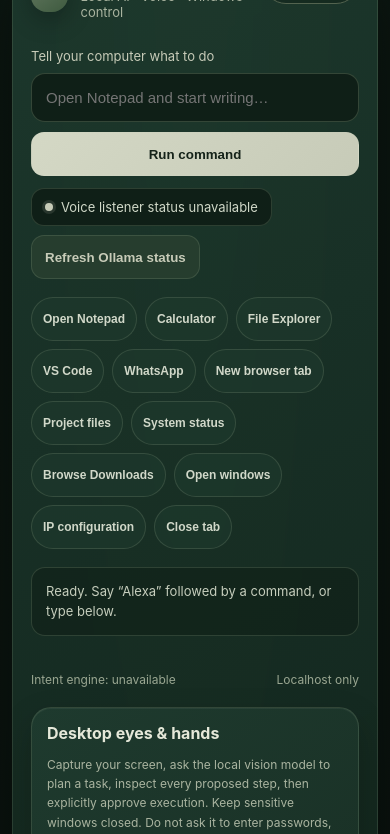
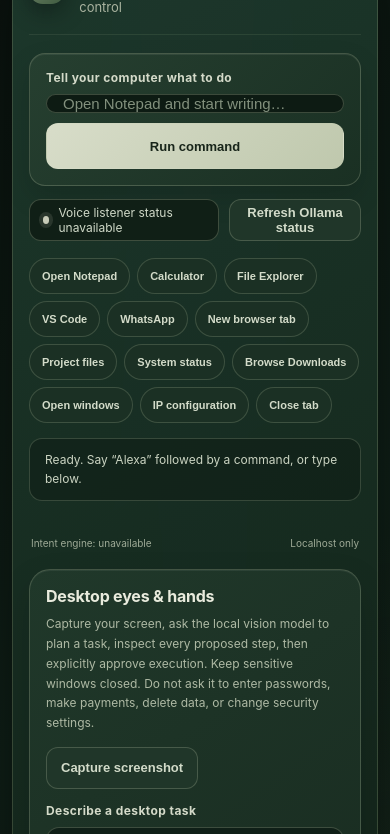
Before and after one commit to muhammadnavas/desktop-agent, a plain HTML site: page desktop_agent/web/index.html in a window 390 px wide. Shown: the part 83-917 px from the top of the page. Drawn offline with Linux system fonts and the light colour scheme; no server answers.

Commit message:
Polish forest-green dashboard layout and responsive UI

```diff
--- a/desktop_agent/web/index.html
+++ b/desktop_agent/web/index.html
@@ -5,52 +5,96 @@
 <title>Desktop Agent</title>
 <style>
 :root{
- color-scheme:dark;font-family:Inter,ui-sans-serif,system-ui,-apple-system,BlinkMacSystemFont,"Segoe UI",sans-serif;
- --bg:#0F1F17;--panel:#1E3A2E;--panel-2:#3D4337;--green:#3E5A3F;--sage:#6B7F67;--mist:#C7CBB8;
- --text:#E5E8D9;--muted:#AAB4A0;--line:#53634F;--soft:#263B2D;--danger:#9B6259;
+ color-scheme:dark;font-family:Inter,"Segoe UI",ui-sans-serif,system-ui,sans-serif;
+ --bg:#0F1F17;--surface:#1E3A2E;--surface-2:#263D30;--surface-3:#3D4337;
+ --green:#3E5A3F;--sage:#6B7F67;--mist:#C7CBB8;--text:#E9EBDD;
+ --muted:#AAB4A0;--line:#6B7F6755;--line-strong:#82927888;
+ --danger:#A96F63;--shadow:0 24px 70px #0007;
 }
 *{box-sizing:border-box}
-body{margin:0;min-height:100vh;background:radial-gradient(ellipse at 50% 0%,#263d2b 0%,var(--bg) 48%,#090f0c 100%);color:var(--text);display:grid;place-items:center;padding:24px}
-main{width:min(820px,100%);border:1px solid #6b7f6748;background:linear-gradient(155deg,#1e3a2eeF,#14281fF2 65%,#101b15F5);border-radius:28px;padding:28px;box-shadow:0 28px 90px #0009,inset 0 1px #ffffff12;backdrop-filter:blur(22px)}
-header{display:flex;align-items:center;justify-content:space-between;gap:12px;margin-bottom:28px}.brand{display:flex;align-items:center;gap:12px}
-.logo{width:46px;height:46px;display:grid;place-items:center;border-radius:16px;background:linear-gradient(145deg,var(--sage),var(--green));color:#f2f1df;font-weight:800;font-size:20px;box-shadow:0 8px 24px #0004,inset 0 1px #ffffff30}
-h1{font-size:22px;margin:0;letter-spacing:-.5px}.muted{color:var(--muted);font-size:13px;margin-top:4px}
-.pill{font-size:12px;border:1px solid var(--line);padding:7px 11px;border-radius:99px;color:var(--mist);background:#0f1f1777}.pill.ok{border-color:var(--sage);color:#d5dfc9}
-label{display:block;font-size:13px;color:var(--mist);margin-bottom:9px}.entry{display:flex;gap:10px}
-input{flex:1;min-width:0;padding:15px 14px;border:1px solid #6b7f6766;border-radius:14px;background:#0f1f17;color:var(--text);font-size:15px;outline:none}
-input:focus{border-color:var(--sage);box-shadow:0 0 0 3px #6b7f672b}
-button{border:1px solid transparent;border-radius:13px;padding:0 18px;color:#152319;background:linear-gradient(135deg,#d4d8c5,var(--mist));font-weight:700;cursor:pointer;transition:transform .16s ease,filter .16s ease,border-color .16s ease}
-button:hover{filter:brightness(1.06);transform:translateY(-1px)}button:disabled{opacity:.55;cursor:wait;transform:none}
-.actions{display:flex;gap:9px;flex-wrap:wrap;margin-top:12px}
-.secondary{background:#263d2e;color:var(--mist);border:1px solid #6b7f6755;padding:10px 13px}.mic{background:#3E5A3F;color:#e4e8d9;padding:10px 14px}
-.mic.recording{background:#75433e;color:#fff}.voice-indicator{display:inline-flex;align-items:center;gap:8px;padding:10px 13px;border:1px solid #6b7f6755;border-radius:13px;background:#0f1f17;color:#d0d8c8;font-size:13px}
-.voice-dot{width:8px;height:8px;border-radius:50%;background:#c7cbb8;box-shadow:0 0 0 3px #c7cbb822}.voice-indicator.active .voice-dot{background:#a9c58f;box-shadow:0 0 0 3px #a9c58f22}
-.examples{display:flex;flex-wrap:wrap;gap:8px;margin:18px 0}
-.chip{padding:8px 11px;border:1px solid #6b7f6755;border-radius:999px;color:#d1d8c9;background:#1e3a2eaa;font-size:12px}
-.chip:hover{background:#3e5a3f;border-color:var(--sage)}
-.status{border:1px solid #6b7f6755;border-radius:14px;padding:14px;color:#c6cebd;background:#0f1f1788;font-size:13px;min-height:48px;line-height:1.5}
-.status.ok{border-color:#819b76;color:#dce7d1}.status.error{border-color:#a56a60;color:#f0c2b8}
-.meta{display:flex;justify-content:space-between;gap:12px;flex-wrap:wrap;margin-top:13px;color:#9aa792;font-size:12px}
-hr{border:0;border-top:1px solid #6b7f6744;margin:22px 0}.foot{color:#9aa792;font-size:12px;line-height:1.6;margin-top:18px}
-.desktop-panel{border:1px solid #6b7f6755;border-radius:20px;padding:20px;margin-top:20px;background:linear-gradient(145deg,#1e3a2e,#16291f);box-shadow:inset 0 1px #ffffff0d,0 14px 34px #0003}
-.desktop-panel h2{font-size:16px;margin:0 0 8px}.desktop-panel p{font-size:12px;color:#aab4a0;line-height:1.6}
-textarea{width:100%;min-height:96px;resize:vertical;padding:13px 14px;border:1px solid #6b7f6755;border-radius:13px;background:#0f1f17;color:var(--text);font:inherit;line-height:1.5;outline:none}
-textarea:focus{border-color:var(--sage);box-shadow:0 0 0 3px #6b7f6720}
-.plan-actions{display:flex;gap:8px;flex-wrap:wrap;margin-top:10px}.plan-box{font-size:13px;color:#d0d8c8;white-space:pre-wrap;margin-top:12px}
-.preview{display:block;width:100%;max-height:420px;object-fit:contain;border:1px solid #6b7f6755;border-radius:14px;margin-top:12px;background:#0b130e;min-height:0}.preview[hidden]{display:none}
-.approve{background:linear-gradient(135deg,#c7cbb8,#aeb99f);color:#172319;padding:11px 14px}.danger-note{color:#dfb09a!important}
-.chat-log{display:flex;flex-direction:column;gap:10px;margin:16px 0;max-height:360px;overflow:auto;padding:2px}
-.chat-message{max-width:92%;padding:12px 14px;border:1px solid #6b7f6744;border-radius:16px;background:#14271d;white-space:pre-wrap;overflow-wrap:anywhere;font-size:13px;line-height:1.55}
-.chat-message.user{align-self:flex-end;background:#3e5a3f;border-color:#6b7f67;color:#f0f1e7}
-.chat-message.agent{align-self:flex-start}.chat-message.error{border-color:#a56a60;color:#f0c2b8}
-.chat-message .message-meta{display:block;color:#aab4a0;font-size:11px;margin-bottom:5px;letter-spacing:.08em}
-.approval-card{border:1px solid #a7ad8b;border-radius:16px;padding:14px;margin-top:12px;background:linear-gradient(145deg,#343d2d,#252e23)}
-.approval-card pre{max-height:180px;overflow:auto;white-space:pre-wrap;overflow-wrap:anywhere;color:#e5e5d4;font-size:12px}
-.approval-actions{display:flex;gap:8px;flex-wrap:wrap;margin-top:10px}
-.reject{background:#49302b;color:#f1d4ca;border:1px solid #91635a;padding:10px 13px}
-.result-details{margin-top:8px;color:#c0cbb8;font-size:12px;white-space:pre-wrap;overflow-wrap:anywhere}
+html{min-height:100%;background:var(--bg)}
+body{margin:0;min-height:100vh;padding:34px 22px;background:
+ radial-gradient(ellipse at 50% -12%,#53684944 0,transparent 42%),
+ radial-gradient(ellipse at 100% 80%,#263d2a55 0,transparent 34%),
+ linear-gradient(145deg,#0a120e 0%,var(--bg) 48%,#111b14 100%);
+ color:var(--text);display:flex;justify-content:center;align-items:flex-start}
+main{width:min(980px,100%);min-height:calc(100vh - 68px);padding:30px 34px 26px;
+ border:1px solid #8a98734d;border-radius:30px;
+ background:linear-gradient(150deg,#1e3a2ef2 0%,#172c21f5 46%,#111e16f7 100%);
+ box-shadow:var(--shadow),inset 0 1px #ffffff16;backdrop-filter:blur(24px)}
+header{display:flex;align-items:center;justify-content:space-between;gap:18px;padding-bottom:23px;margin-bottom:25px;border-bottom:1px solid #6b7f6738}
+.brand{display:flex;align-items:center;gap:14px}
+.logo{width:48px;height:48px;display:grid;place-items:center;border-radius:17px;background:linear-gradient(145deg,#829477,#3e5a3f);color:#f4f3e7;font-weight:800;font-size:20px;box-shadow:0 8px 24px #0005,inset 0 1px #ffffff50}
+h1{font-size:23px;line-height:1.2;margin:0;letter-spacing:-.65px;font-weight:700}
+.muted{color:var(--muted);font-size:13px;margin-top:5px;line-height:1.5}
+.pill{font-size:12px;border:1px solid var(--line-strong);padding:8px 12px;border-radius:999px;color:var(--mist);background:#0f1f17aa;white-space:nowrap}
+.pill.ok{border-color:#8da17e;color:#d9e5ce;background:#334c36}
+label{display:block;font-size:12px;font-weight:650;letter-spacing:.035em;color:#d4dac9;margin:0 0 9px}
+#command-form{padding:21px 22px 19px;border:1px solid #82927866;border-radius:20px;background:linear-gradient(135deg,#263f30,#1a3023);box-shadow:inset 0 1px #ffffff12,0 12px 28px #0002}
+.entry{display:flex;gap:10px}
+input{flex:1;min-width:0;height:52px;padding:0 16px;border:1px solid #82927866;border-radius:13px;background:#0d1b13;color:var(--text);font-size:15px;outline:none;transition:border-color .18s,box-shadow .18s}
+input::placeholder,textarea::placeholder{color:#82907d}
+input:focus{border-color:#b6c4a5;box-shadow:0 0 0 3px #a9bc8a25}
+button{min-height:42px;border:1px solid transparent;border-radius:12px;padding:0 17px;color:#18251a;background:linear-gradient(135deg,#d8ddc9,#bfc8ad);font-weight:700;font-size:13px;cursor:pointer;transition:transform .16s ease,filter .16s ease,box-shadow .16s ease}
+button:hover{filter:brightness(1.07);transform:translateY(-1px);box-shadow:0 5px 16px #0003}
+button:active{transform:translateY(0)}
+button:disabled{opacity:.5;cursor:wait;transform:none;box-shadow:none}
+#run{min-width:132px}
+.actions{display:flex;align-items:center;gap:10px;flex-wrap:wrap;margin:13px 0 0}
+.secondary{background:#203629;color:#d2dbc9;border:1px solid #82927866;padding:0 14px}
+.voice-indicator{display:inline-flex;align-items:center;gap:9px;min-height:42px;padding:0 13px;border:1px solid #82927866;border-radius:12px;background:#101f16;color:#d0d9c8;font-size:12px}
+.voice-dot{width:8px;height:8px;border-radius:50%;background:#c7cbb8;box-shadow:0 0 0 4px #c7cbb822}
+.voice-indicator.active .voice-dot{background:#b4ce96;box-shadow:0 0 0 4px #b4ce9622}
+.examples{display:flex;flex-wrap:wrap;gap:8px;margin:17px 0 15px}
+.chip{min-height:34px;padding:0 12px;border:1px solid #82927855;border-radius:999px;color:#d3dbc9;background:#1b3024;font-size:11px;font-weight:600}
+.chip:hover{background:#3e5a3f;border-color:#a1b08f}
+.status{display:flex;align-items:center;min-height:48px;padding:12px 15px;border:1px solid #82927855;border-radius:13px;color:#cbd4c2;background:#0f1f1799;font-size:12px;line-height:1.55}
+.status.ok{border-color:#829b75;color:#e0e9d5;background:#263e2b}.status.error{border-color:#a96f63;color:#f0c6bb;background:#382520}
+.chat-log{display:flex;flex-direction:column;gap:10px;margin:15px 0;max-height:390px;overflow:auto;padding:2px 4px 4px;scrollbar-color:#6b7f67 transparent;scrollbar-width:thin}
+.chat-message{max-width:min(82%,720px);padding:12px 15px;border:1px solid #82927844;border-radius:16px;background:#13251a;white-space:pre-wrap;overflow-wrap:anywhere;font-size:13px;line-height:1.6;box-shadow:0 4px 12px #0002}
+.chat-message.user{align-self:flex-end;background:linear-gradient(135deg,#405b40,#314a34);border-color:#82927888;color:#f2f1e7;border-bottom-right-radius:5px}
+.chat-message.agent{align-self:flex-start;border-bottom-left-radius:5px}
+.chat-message.error{border-color:#a96f63;color:#f0c6bb}
+.chat-message .message-meta{display:block;color:#aebba3;font-size:10px;font-weight:700;margin-bottom:5px;letter-spacing:.11em}
+.result-details{margin-top:8px;padding-top:8px;border-top:1px solid #82927833;color:#c1cdb9;font-size:12px;white-space:pre-wrap;overflow-wrap:anywhere}
+#approval-area:empty{display:none}
+.approval-card{border:1px solid #a9ad87;border-radius:17px;padding:16px;margin:12px 0;background:linear-gradient(145deg,#343d2d,#252f23);box-shadow:0 10px 26px #0003}
+.approval-card strong{font-size:14px}.approval-card p{font-size:12px;color:#d0d8c3;line-height:1.5}
+.approval-card pre{max-height:180px;overflow:auto;white-space:pre-wrap;overflow-wrap:anywhere;color:#e5e5d4;font-size:12px;padding:12px;background:#151e14;border-radius:10px}
+.approval-actions{display:flex;gap:8px;flex-wrap:wrap;margin-top:12px}
+.approve{background:linear-gradient(135deg,#d5dcc4,#b7c5a3);color:#172319;padding:0 16px}
+.reject{background:#49302b;color:#f1d4ca;border:1px solid #91635a;padding:0 15px}
+.meta{display:flex;justify-content:space-between;gap:12px;flex-wrap:wrap;margin:12px 2px 0;color:#9eaa96;font-size:11px}
+.desktop-panel{border:1px solid #82927866;border-radius:21px;padding:22px;margin-top:24px;background:linear-gradient(145deg,#20382a,#17291e);box-shadow:inset 0 1px #ffffff10,0 14px 34px #0002}
+.desktop-panel h2{font-size:16px;letter-spacing:-.2px;margin:0 0 7px}
+.desktop-panel p{font-size:12px;color:#aeb9a4;line-height:1.65;margin:8px 0 14px}
+textarea{width:100%;min-height:104px;resize:vertical;padding:14px 15px;border:1px solid #82927866;border-radius:13px;background:#0f1f17;color:var(--text);font:inherit;font-size:13px;line-height:1.6;outline:none}
+textarea:focus{border-color:#b6c4a5;box-shadow:0 0 0 3px #a9bc8a20}
+.plan-actions{display:flex;gap:9px;flex-wrap:wrap;margin-top:11px}
+.plan-box{font-size:12px;color:#d0d8c8;white-space:pre-wrap;line-height:1.7;margin-top:12px;padding:12px 14px;border-radius:12px;background:#0e1b13;border:1px solid #82927838}
+.preview{display:block;width:100%;max-height:440px;object-fit:contain;border:1px solid #82927866;border-radius:14px;margin-top:13px;background:#080e0a;min-height:0}
+.preview[hidden]{display:none}
+.danger-note{color:#d6a997!important;font-size:11px!important}
+hr{border:0;border-top:1px solid #82927838;margin:25px 0 18px}
+.foot{color:#9eaa96;font-size:11px;line-height:1.7;margin-top:12px}
 .interaction-note{font-size:12px;color:#aab4a0;margin-top:8px}
-@media(max-width:540px){body{padding:12px;display:block}main{padding:18px;border-radius:22px;margin:10px auto}.entry{flex-direction:column}button{min-height:44px}.entry button{width:100%}.desktop-panel{padding:15px}header{align-items:flex-start}.pill{max-width:130px;text-align:center}}
+:focus-visible{outline:2px solid #c7cbb8;outline-offset:3px}
+@media(max-width:680px){
+ body{padding:12px;display:block}
+ main{width:100%;min-height:calc(100vh - 24px);padding:19px 16px 20px;border-radius:22px;margin:0 auto}
+ header{align-items:flex-start;padding-bottom:17px;margin-bottom:18px}
+ h1{font-size:20px}.logo{width:42px;height:42px;border-radius:14px}
+ .pill{max-width:138px;white-space:normal;text-align:center;font-size:10px;padding:7px 9px}
+ #command-form{padding:16px;border-radius:16px}
+ .entry{flex-direction:column}.entry button{width:100%;min-height:46px}
+ .actions{align-items:stretch}.voice-indicator{flex:1;min-width:190px}
+ .actions .secondary{flex:1}
+ .examples{gap:7px}.chip{min-height:36px}
+ .chat-message{max-width:94%}
+ .desktop-panel{padding:16px;margin-top:20px}
+ .meta{font-size:10px}
+}
+@media(prefers-reduced-motion:reduce){*,*::before,*::after{scroll-behavior:auto!important;transition:none!important;animation:none!important}}
 </style>
 </head>
 <body><main>
```
